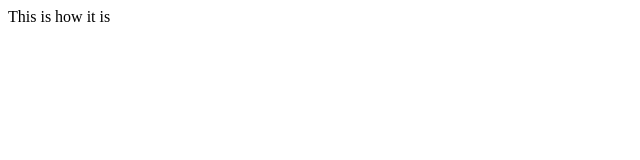
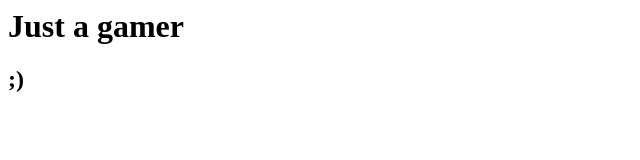
Before and after one commit to jqww/jqww.github.io, a plain HTML site: page index.html in a window 1280 px wide. Shown: the whole page, without its empty margins (0-640 px from the left). Drawn offline with Linux system fonts and the light colour scheme.

Commit message:
Update index.html

```diff
--- a/index.html
+++ b/index.html
@@ -1 +1,15 @@
-This is how it is <a href="pp"b</a>
+<html>
+  <head>
+    <title>My Homepage</title>
+  </head>
+
+
+  <body>
+    <h1>Just a gamer</h1>
+
+    <h2>
+        ;)
+    </h2>
+
+  </body>
+</html>
```
